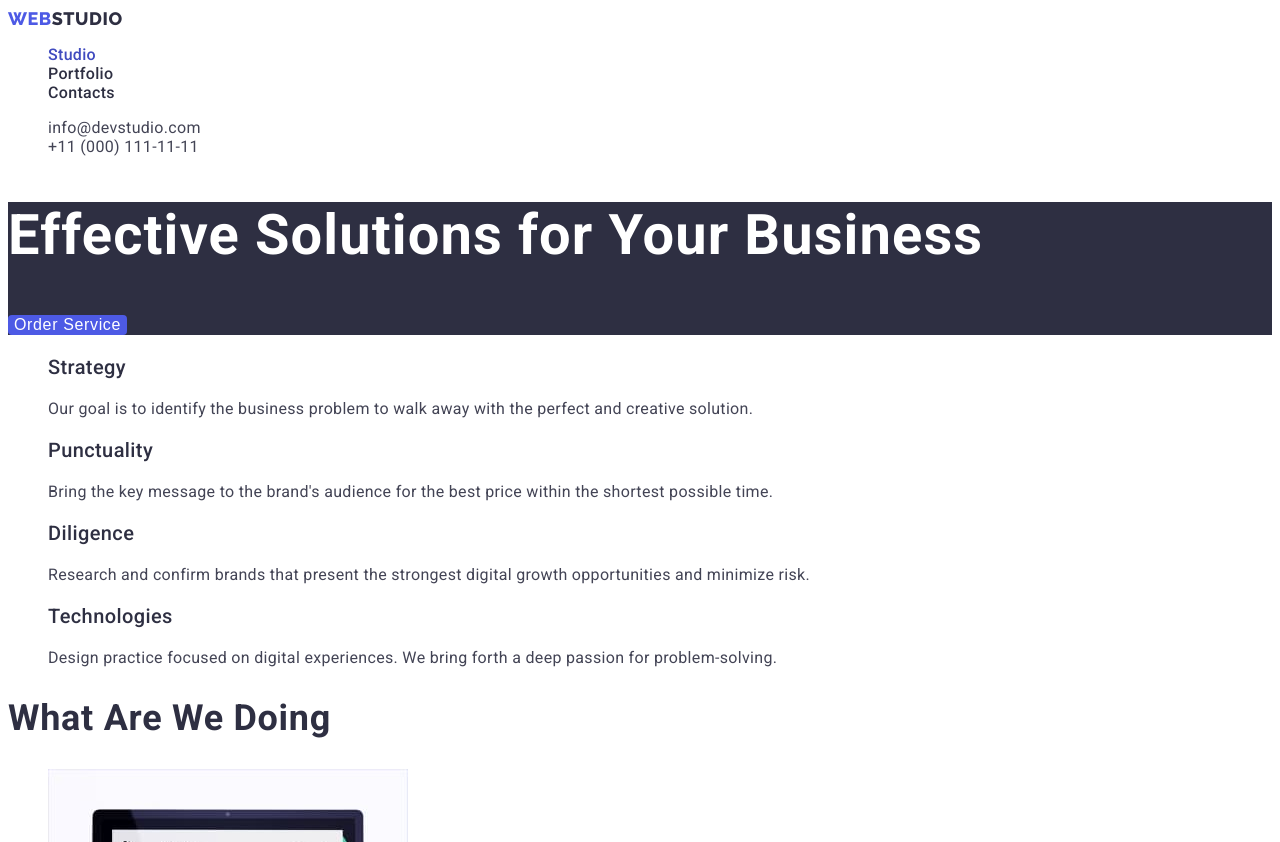
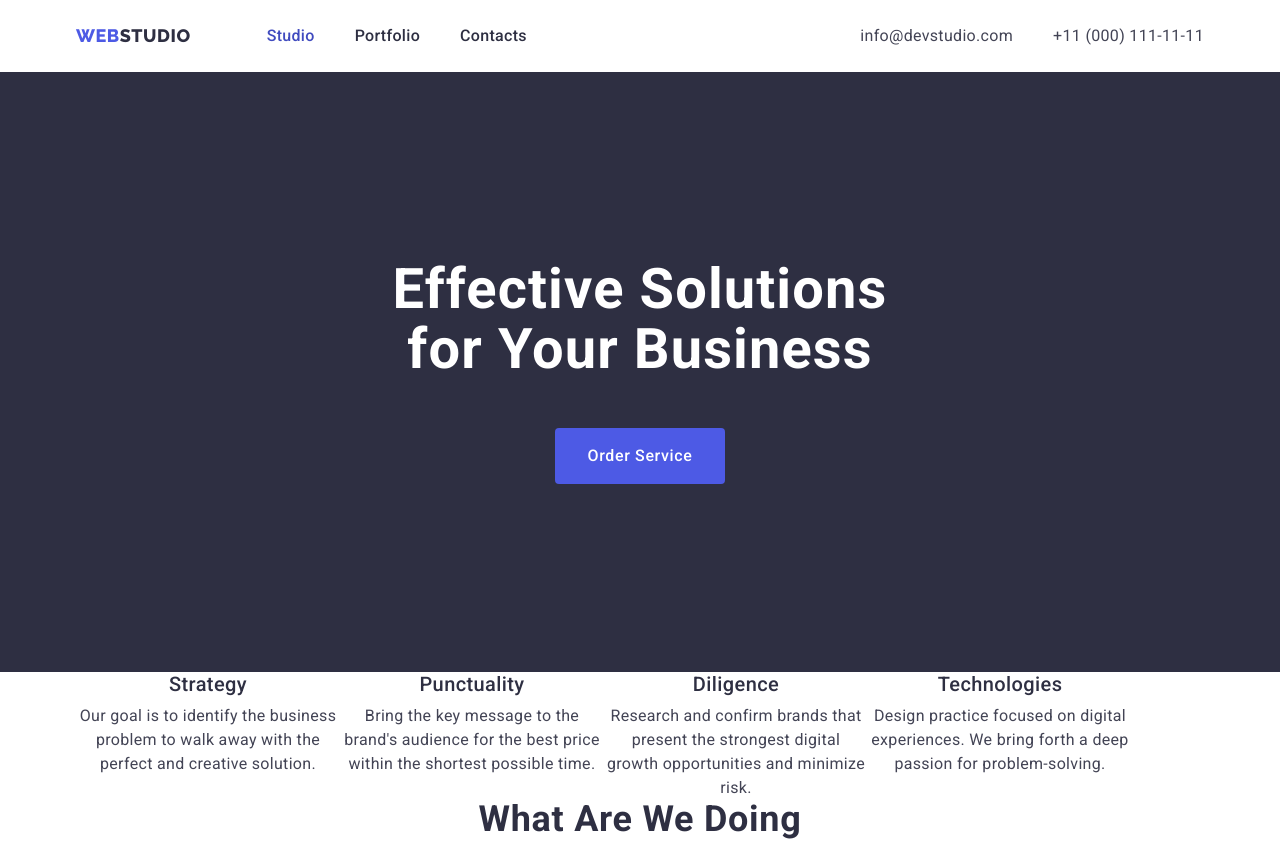
Before and after one commit to goldenkaia/goit-markup-hw-03, a plain HTML site: page index.html in a window 1280 px wide. Shown: the top 842 px of the page. Drawn offline with nearby package versions, Linux system fonts and the light colour scheme.

Commit message:
third block update

```diff
--- a/css/style.css
+++ b/css/style.css
@@ -8,6 +8,37 @@
   --ocean-color: #404BBF;
 }
 
+h1,
+h2,
+h3,
+p {
+  margin-top: 0;
+  margin-bottom: 0;
+}
+
+ul {
+  margin-top: 0;
+  margin-bottom: 0;
+  padding-left: 0;
+}
+
+img {
+  display: block;
+}
+
+button {
+  cursor: pointer;
+}
+
+.list {
+  list-style: none;
+
+}
+
+.link {
+  text-decoration: none;
+}
+
 body {
   font-family: 'Roboto', sans-serif;
   color: var(--navy-blue-color);
@@ -15,20 +46,49 @@ body {
   font-size: 16px;
 }
 
-.list {
-  list-style: none;
+.container {
+  width: 1158px;
+  padding-left: 15px;
+  padding-right: 15px;
+  margin-left: auto;
+  margin-right: auto;
 }
 
-.link {
-  text-decoration: none;
+.header-container {
+  display: flex;
+  align-items: center;
+  padding-bottom: 24px;
+  padding-top: 24px;
+
 }
+
+.page-navigation {
+  display: flex;
+
+}
+
+.menu {
+  display: flex;
+}
+
+.address {
+  font-style: normal;
+  margin-left: auto;
+}
+
+.contact-items {
+  display: flex;
+  align-items: center;
+
+}
+
 
 /*--logo-one--*/
 .logo-one {
   font-family: 'Raleway', sans-serif;
   font-weight: 800;
   font-size: 18px;
-  line-height: 1,3;
+  line-height: 1.3;
   letter-spacing: 0.03em;
   text-transform: uppercase;
   color: var(--iris-color);
@@ -39,11 +99,17 @@ body {
   font-family: 'Raleway', sans-serif;
   font-weight: 800;
   font-size: 18px;
-  line-height: 1,3;
+  line-height: 1.3;
   letter-spacing: 0.03em;
   text-transform: uppercase;
   color: var(--navy-blue-color);
+  margin-right: 76px;
 
+}
+
+.menu,
+.contact-items {
+  gap: 40px;
 }
 
 /*--menu-link*/
@@ -51,7 +117,7 @@ body {
 
   font-weight: 500;
   font-size: 16px;
-  line-height: 1, 5;
+  line-height: 1.5;
   letter-spacing: 0.02em;
   color: var(--navy-blue-color);
 }
@@ -74,9 +140,10 @@ body {
 .email-link {
 
   font-size: 16px;
-  line-height: 1, 5;
+  line-height: 1.5;
   letter-spacing: 0.02em;
   color: #434455;
+  margin-left: auto;
 
 }
 
@@ -89,7 +156,7 @@ body {
 
   font-weight: 400;
   font-size: 16px;
-  line-height: 1, 5;
+  line-height: 1.5;
   letter-spacing: 0.02em;
   color: #434455;
 }
@@ -103,17 +170,24 @@ body {
 /*--page-header--*/
 .page-header {
   background: var(--navy-blue-color);
+  padding-top: 188px;
+  padding-bottom: 188px;
 }
 
 .page-title {
 
   font-weight: 700;
   font-size: 56px;
-  line-height: 1, 07;
+  line-height: 1.07;
+  letter-spacing: 0.02em;
+  color: var(--body-background-color);
+  text-align: center;
+}
 
-  letter-spacing: 0.02em;
-
-  color: var(--body-background-color);
+.page-title-content {
+  width: 496px;
+  margin-left: auto;
+  margin-right: auto;
 }
 
 /*--modal-button--*/
@@ -134,18 +208,71 @@ body {
 
 /*--text-button--*/
 .text-button {
-
+  padding: 16px 32px;
+  margin-top: 48px;
+  margin-left: auto;
+  margin-right: auto;
   font-weight: 500;
   font-size: 16px;
-  line-height: 1, 5;
+  line-height: 1.5;
   letter-spacing: 0.04em;
   color: var(--body-background-color);
+  display: block;
+}
 
+
+/*----------features-list-----????????????????------*/
+.features-list {
+  display: flex;
+  flex-wrap: wrap;
+
+}
+
+.features-list-item {
+  width: 264px;
+}
+
+
+.par-description {
+  line-height: 1.5;
+  letter-spacing: 0.02em;
+  color: #434455;
+  margin-top: 8px;
+}
+
+
+/*-----------Our-team----------*/
+
+.our-team {
+  padding-top: 120px;
+  padding-bottom: 120px;
+  background: var(--cloud-color);
+}
+
+.photo-list-item {
+  box-shadow: 0px 1px 6px rgba(46, 47, 66, 0.08), 0px 1px 1px rgba(46, 47, 66, 0.16), 0px 2px 1px rgba(46, 47, 66, 0.08);
+  border-radius: 0px 0px 4px 4px;
+
+}
+
+/*-----------what-are-we-doing------------*/
+.directions {
+  display: flex;
+  margin-top: 72px;
+  gap: 24px;
+}
+
+.photo-list {
+  display: flex;
+  gap: 24px;
+  margin-top: 72px;
 }
 
 /*--filter-list--*/
 .filter-list {
   list-style: none;
+  display: flex;
+  gap: 24px;
 }
 
 /*--filter-button--*/
@@ -168,7 +295,7 @@ body {
 
   font-family: 'Roboto' sans-serif;
   font-size: 16px;
-  line-height: 1, 5;
+  line-height: 1.5;
   text-align: center;
   letter-spacing: 0.04em;
   color: var(--iris-color);
@@ -196,13 +323,12 @@ body {
 
 /*--header-three--*/
 .header-three {
-
-
   font-weight: 500;
   font-size: 20px;
-  line-height: 1, 2;
+  line-height: 1.2;
   letter-spacing: 0.02em;
   color: var(--navy-blue-color);
+  text-align: center;
 }
 
 /*--paragraph--*/
@@ -211,9 +337,11 @@ body {
   font-style: normal;
   font-weight: 400;
   font-size: 16px;
-  line-height: 1, 5;
+  line-height: 1.5;
   letter-spacing: 0.02em;
   color: #434455;
+  text-align: center;
+  margin-top: 8px;
 
 }
 
@@ -223,22 +351,26 @@ body {
   font-style: normal;
   font-weight: 700;
   font-size: 36px;
-  line-height: 1,1;
-
+  line-height: 1.1;
   letter-spacing: 0.02em;
   text-transform: capitalize;
+  text-align: center;
   color: #2E2F42;
 
 }
 
-/*--our-team--*/
-.our-team {
-  background: var(--cloud-color);
-}
+
 
 /*--page-footer--*/
 .page-footer {
   background: var(--navy-blue-color);
+  padding-top: 100px;
+  padding-bottom: 100px;
+}
+
+.footer-container {
+  width: 264px;
+
 }
 
 .logo-two-light {
@@ -246,7 +378,7 @@ body {
   font-style: normal;
   font-weight: 800;
   font-size: 18px;
-  line-height: 1,7;
+  line-height: 1.7;
   text-transform: uppercase;
   color: var(--cloud-color);
 }
@@ -256,9 +388,10 @@ body {
 
   font-weight: 400;
   font-size: 16px;
-  line-height: 1, 5;
+  line-height: 1.5;
   letter-spacing: 0.02em;
   color: #E7E9FC;
+  margin-top: 16px;
 
 }
 
@@ -267,7 +400,7 @@ body {
 
   font-weight: 500;
   font-size: 20px;
-  line-height: 1, 2;
+  line-height: 1.2;
   letter-spacing: 0.02em;
   color: #2E2F42;
 
@@ -279,8 +412,15 @@ body {
 
   font-weight: 400;
   font-size: 16px;
-  line-height: 1, 5;
+  line-height: 1.5;
   letter-spacing: 0.02em;
   color: #434455;
 
 }
+
+/*--------------project-cards-list-----------*/
+.project-cards-list {
+  display: flex;
+  flex-wrap: wrap;
+  gap: 24px;
+}
--- a/index.html
+++ b/index.html
@@ -13,64 +13,90 @@
       href="https://fonts.googleapis.com/css2?family=Raleway:wght@800&family=Roboto:wght@400;500;700&display=swap"
       rel="stylesheet"
     />
-
+    <link
+      rel="stylesheet"
+      href="https://cdn.jsdelivr.net/npm/modern-normalize@1.1.0/modern-normalize.min.css"
+    />
     <link rel="stylesheet" href="./css/style.css" />
   </head>
 
   <body>
     <header>
+      <div class="container header-container">
         <!--Navigation-->
         <nav class="page-navigation">
-        <a href="./index.html" class="link logo-one">Web<span class="logo-two-dark">Studio</span></a>
+          <a href="./index.html" class="link logo-one"
+            >Web<span class="logo-two-dark">Studio</span></a
+          >
           <ul class="menu list">
-          <li class="menu-item"><a class="menu-link link current" href="./index.html">Studio</a></li>
-          <li class="menu-item"><a class="menu-link link" href="./portfolio.html">Portfolio</a></li>
-          <li class="menu-item"><a class="menu-link link" href="">Contacts</a></li>
+            <li class="menu-item">
+              <a class="menu-link link current" href="./index.html">Studio</a>
+            </li>
+            <li class="menu-item">
+              <a class="menu-link link" href="./portfolio.html">Portfolio</a>
+            </li>
+            <li class="menu-item">
+              <a class="menu-link link" href="">Contacts</a>
+            </li>
           </ul>
         </nav>
         <!--Contacts-->
         <address class="address">
-        <ul class="list">
+          <ul class="list contact-items">
             <li>
-            <a class="email-link link" href="mailto:info@devstudio.com">info@devstudio.com</a>
+              <a class="email-link link" href="mailto:info@devstudio.com"
+                >info@devstudio.com</a
+              >
             </li>
-          <li><a class="phone-number link" href="tel:+110001111111">+11 (000) 111-11-11</a></li>
+            <li>
+              <a class="phone-number link" href="tel:+110001111111"
+                >+11 (000) 111-11-11</a
+              >
+            </li>
           </ul>
         </address>
+      </div>
     </header>
 
     <main>
       <!--Header-->
       <section class="page-header">
+        <div class="container">
+          <div class="page-title-content">
           <h1 class="page-title">Effective Solutions for Your Business</h1>
-        <button type="button" class="modal-button text-button">Order Service</button>
+          <button type="button" class="modal-button text-button">
+            Order Service
+          </button>
+        </div>
+        </div>
       </section>
 
       <section>
         <h2 class="visually-hidden">header-two</h2>
-        <ul class="list">
-          <li>
+        <div class="container">
+          <ul class="list features-list">
+            <li class="features-list-item">
               <h3 class="header-three">Strategy</h3>
-            <p class="paragraph">
-              Our goal is to identify the business problem to walk away with the
-              perfect and creative solution.
+              <p class="paragraph par-desription">
+                Our goal is to identify the business problem to walk away with
+                the perfect and creative solution.
               </p>
             </li>
-          <li>
+            <li class="features-list-item">
               <h3 class="header-three">Punctuality</h3>
               <p class="paragraph">
                 Bring the key message to the brand's audience for the best price
                 within the shortest possible time.
               </p>
             </li>
-          <li>
+            <li class="features-list-item">
               <h3 class="header-three">Diligence</h3>
               <p class="paragraph">
                 Research and confirm brands that present the strongest digital
                 growth opportunities and minimize risk.
               </p>
             </li>
-          <li>
+            <li class="features-list-item">
               <h3 class="header-three">Technologies</h3>
               <p class="paragraph">
                 Design practice focused on digital experiences. We bring forth a
@@ -78,11 +104,13 @@
               </p>
             </li>
           </ul>
+        </div>
       </section>
       <!--What are we doing-->
       <section>
         <h2 class="header-two">What are we doing</h2>
-        <ul class="list">
+        <div class="container">
+          <ul class="list directions">
             <li>
               <img
                 src="./images/desktop.jpg"
@@ -108,22 +136,24 @@
               />
             </li>
           </ul>
+        </div>
       </section>
       <!--Our team-->
       <section class="our-team">
+        <div class="container">
           <h2 class="header-two">Our Team</h2>
           <ul class="photo-list list">
-          <li>
+            <li class="photo-list-item">
               <img
                 src="./images/marc-guerrero.jpg"
                 alt="marc-guerrero img"
                 width="264"
                 height="260"
               />
-            <h3  class="header-three">Mark Guerrero</h3>
+              <h3 class="header-three">Mark Guerrero</h3>
               <p class="paragraph">Product Designer</p>
             </li>
-          <li>
+            <li class="photo-list-item">
               <img
                 src="./images/tom-ford.jpg"
                 alt="tom ford img"
@@ -133,7 +163,7 @@
               <h3 class="header-three">Tom Ford</h3>
               <p class="paragraph">Frontend Developer</p>
             </li>
-          <li>
+            <li class="photo-list-item">
               <img
                 src="./images/camila-garcia.jpg"
                 alt="camila-garcia img"
@@ -143,7 +173,7 @@
               <h3 class="header-three">Camila Garcia</h3>
               <p class="paragraph">Marketing</p>
             </li>
-          <li>
+            <li class="photo-list-item">
               <img
                 src="./images/daniel-wilson.jpg"
                 alt="danial-wilson img"
@@ -154,14 +184,21 @@
               <p class="paragraph">UI Designer</p>
             </li>
           </ul>
+        </div>
       </section>
     </main>
     <footer class="page-footer">
-      <a href="./index.html" class="link logo-one">Web<span class="logo-two-light">Studio</span></a>
+      <div class="container">
+        <div class="footer-container">
+        <a href="./index.html" class="link logo-one"
+          >Web<span class="logo-two-light">Studio</span></a
+        >
         <p class="paragraph-footer">
-        Increase the flow of customers and sales for your business with digital
-        marketing & growth solutions.
+          Increase the flow of customers and sales for your business with
+          digital marketing & growth solutions.
         </p>
+      </div>
+      </div>
     </footer>
   </body>
 </html>
```
Also changed, not shown: portfolio.html (+69 -17 lines). Lines whose indentation alone changed are shown as unchanged.
